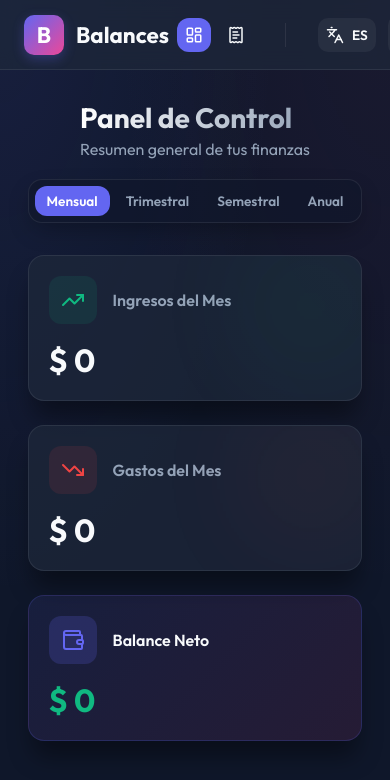
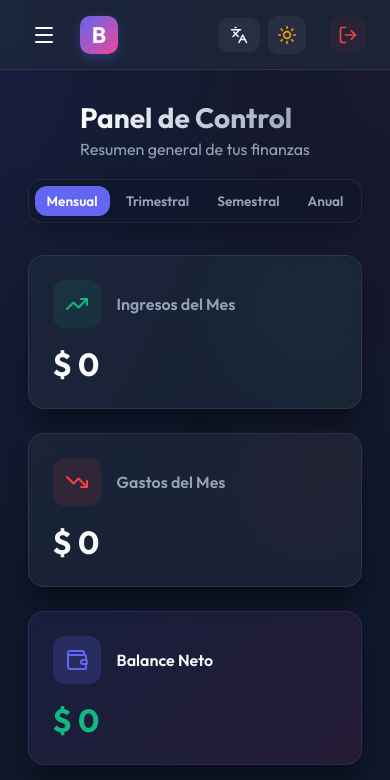
Before and after one commit to Miguel58000/Balances, a React (Vite) app: page / in a window 390 px wide. Shown: the top 780 px of the page. Built offline with nearby package versions, Linux system fonts and the light colour scheme; sample sign-in values are in the browser's storage.

Commit message:
Mobile and auth fixes

```diff
--- a/package.json
+++ b/package.json
@@ -1,7 +1,7 @@
 {
   "name": "balances",
   "private": true,
-  "version": "0.0.0",
+  "version": "1.4.0",
   "type": "module",
   "scripts": {
     "dev": "vite",
--- a/src/components/layout/Navbar.jsx
+++ b/src/components/layout/Navbar.jsx
@@ -1,15 +1,59 @@
-import React from 'react';
+import React, { useState } from 'react';
 import { Link, useLocation } from 'react-router-dom';
 import { useApp } from '../../context/AppContext';
-import { LayoutDashboard, ReceiptText, LogOut, Sun, Moon, Languages } from 'lucide-react';
+import { LayoutDashboard, ReceiptText, LogOut, Sun, Moon, Languages, Menu, X } from 'lucide-react';
+import { motion, AnimatePresence } from 'framer-motion';
 
 const Navbar = () => {
   const { currentUser, logout, theme, toggleTheme, language, toggleLanguage, t } = useApp();
   const location = useLocation();
+  const [isMenuOpen, setIsMenuOpen] = useState(false);
 
   if (!currentUser) return null;
 
+  const NavLinks = ({ mobile = false }) => (
+    <>
+      <Link
+        to="/"
+        className={`btn ${location.pathname === '/' ? 'btn-primary' : ''}`}
+        onClick={() => setIsMenuOpen(false)}
+        style={{
+          display: 'flex',
+          alignItems: 'center',
+          gap: '8px',
+          padding: '10px 16px',
+          background: location.pathname === '/' ? 'var(--primary)' : 'transparent',
+          color: location.pathname === '/' ? 'white' : 'var(--text-main)',
+          width: mobile ? '100%' : 'auto',
+          justifyContent: mobile ? 'flex-start' : 'center'
+        }}
+      >
+        <LayoutDashboard size={18} />
+        <span>{t('dashboard')}</span>
+      </Link>
+      <Link
+        to="/transactions"
+        className={`btn ${location.pathname === '/transactions' ? 'btn-primary' : ''}`}
+        onClick={() => setIsMenuOpen(false)}
+        style={{
+          display: 'flex',
+          alignItems: 'center',
+          gap: '8px',
+          padding: '10px 16px',
+          background: location.pathname === '/transactions' ? 'var(--primary)' : 'transparent',
+          color: location.pathname === '/transactions' ? 'white' : 'var(--text-main)',
+          width: mobile ? '100%' : 'auto',
+          justifyContent: mobile ? 'flex-start' : 'center'
+        }}
+      >
+        <ReceiptText size={18} />
+        <span>{t('transactions')}</span>
+      </Link>
+    </>
+  );
+
   return (
+    <>
       <nav style={{
         position: 'fixed',
         top: 0,
@@ -17,7 +61,7 @@ const Navbar = () => {
         right: 0,
         height: '70px',
         background: 'var(--bg-card)',
-      backdropFilter: 'blur(10px)',
+        backdropFilter: 'blur(12px)',
         borderBottom: '1px solid var(--border-glass)',
         zIndex: 1000,
         display: 'flex',
@@ -29,6 +73,20 @@ const Navbar = () => {
           alignItems: 'center',
           width: '100%'
         }}>
+          <div style={{ display: 'flex', alignItems: 'center', gap: '16px' }}>
+            {/* Hamburger Menu Toggle (Mobile Only) */}
+            <button
+              className="mobile-only"
+              onClick={() => setIsMenuOpen(!isMenuOpen)}
+              style={{
+                padding: '8px',
+                color: 'var(--text-main)',
+                display: 'none' // Controlled by CSS
+              }}
+            >
+              {isMenuOpen ? <X size={24} /> : <Menu size={24} />}
+            </button>
+
             <Link to="/" style={{
               display: 'flex',
               alignItems: 'center',
@@ -39,8 +97,8 @@ const Navbar = () => {
               fontSize: '1.4rem'
             }}>
               <div style={{
-            width: '40px',
-            height: '40px',
+                width: '38px',
+                height: '38px',
                 borderRadius: '10px',
                 background: 'linear-gradient(135deg, var(--primary), var(--secondary))',
                 display: 'flex',
@@ -49,66 +107,46 @@ const Navbar = () => {
                 color: 'white',
                 boxShadow: '0 4px 12px rgba(99, 102, 241, 0.3)'
               }}>B</div>
-          Balances
-        </Link>
-
-        <div style={{ display: 'flex', alignItems: 'center', gap: '32px' }}>
-          <div style={{ display: 'flex', gap: '8px' }}>
-            <Link to="/" className={`btn ${location.pathname === '/' ? 'btn-primary' : ''}`} style={{
-              display: 'flex',
-              alignItems: 'center',
-              gap: '8px',
-              padding: '8px 16px',
-              background: location.pathname === '/' ? 'var(--primary)' : 'transparent',
-              color: location.pathname === '/' ? 'white' : 'var(--text-main)'
-            }}>
-              <LayoutDashboard size={18} />
-              <span className="nav-text">{t('dashboard')}</span>
-            </Link>
-            <Link to="/transactions" className={`btn ${location.pathname === '/transactions' ? 'btn-primary' : ''}`} style={{
-              display: 'flex',
-              alignItems: 'center',
-              gap: '8px',
-              padding: '8px 16px',
-              background: location.pathname === '/transactions' ? 'var(--primary)' : 'transparent',
-              color: location.pathname === '/transactions' ? 'white' : 'var(--text-main)'
-            }}>
-              <ReceiptText size={18} />
-              <span className="nav-text">{t('transactions')}</span>
+              <span className="desktop-only">Balances</span>
             </Link>
           </div>
 
-          <div style={{ width: '1px', height: '24px', background: 'var(--border-glass)' }} />
+          <div style={{ display: 'flex', alignItems: 'center', gap: '16px' }}>
+            {/* Main Nav Links (Desktop Only) */}
+            <div className="desktop-only" style={{ display: 'flex', gap: '8px', marginRight: '16px' }}>
+              <NavLinks />
+            </div>
 
-          <div style={{ display: 'flex', alignItems: 'center', gap: '12px' }}>
-            {/* Language Toggle */}
+            <div className="desktop-only" style={{ width: '1px', height: '24px', background: 'var(--border-glass)', marginRight: '8px' }} />
+
+            {/* Language & Theme - Moved slightly left by being before profile and having a gap */}
+            <div style={{ display: 'flex', alignItems: 'center', gap: '8px', marginRight: '8px' }}>
               <button
                 onClick={toggleLanguage}
-              className="btn"
+                className="btn-icon"
+                title={language.toUpperCase()}
                 style={{
                   padding: '8px 12px',
                   display: 'flex',
                   alignItems: 'center',
-                gap: '8px',
+                  gap: '6px',
                   borderRadius: '10px',
                   background: 'rgba(255,255,255,0.05)',
                   color: 'var(--text-main)',
-                fontSize: '0.85rem',
-                fontWeight: '600'
+                  fontSize: '0.8rem',
+                  fontWeight: '700'
                 }}
               >
                 <Languages size={18} />
-              {language.toUpperCase()}
+                <span className="desktop-only">{language.toUpperCase()}</span>
               </button>
 
-            {/* Theme Toggle */}
               <button
                 onClick={toggleTheme}
-              className="btn"
+                className="btn-icon"
                 style={{
-                width: '40px',
-                height: '40px',
-                padding: 0,
+                  width: '38px',
+                  height: '38px',
                   display: 'flex',
                   alignItems: 'center',
                   justifyContent: 'center',
@@ -119,20 +157,28 @@ const Navbar = () => {
               >
                 {theme === 'dark' ? <Sun size={20} /> : <Moon size={20} />}
               </button>
+            </div>
 
-            <div className="profile-box">
-              <div style={{ fontSize: '0.85rem', fontWeight: '700', color: 'var(--text-main)', display: 'flex', alignItems: 'center', gap: '6px' }}>
-                {t('hello')}, {currentUser.name.split(' ')[0]} <span style={{ fontSize: '1rem' }}>👋</span>
+            <div className="profile-section" style={{ display: 'flex', alignItems: 'center', gap: '12px' }}>
+              <div className="profile-box desktop-only" style={{
+                paddingLeft: '12px',
+                borderLeft: '1px solid var(--border-glass)',
+                textAlign: 'right'
+              }}>
+                <div style={{ fontSize: '0.85rem', fontWeight: '700', color: 'var(--text-main)' }}>
+                  {currentUser.name.split(' ')[0]} 👋
                 </div>
                 <div style={{ fontSize: '0.7rem', color: 'var(--text-dim)', fontWeight: '500' }}>{currentUser.email}</div>
               </div>
 
-            <button onClick={logout} className="btn" style={{
+              <button onClick={logout} className="btn-icon" style={{
                 color: 'var(--danger)',
                 padding: '8px',
                 display: 'flex',
                 alignItems: 'center',
-              justifyContent: 'center'
+                justifyContent: 'center',
+                background: 'rgba(239, 68, 68, 0.05)',
+                borderRadius: '10px'
               }}>
                 <LogOut size={20} />
               </button>
@@ -140,7 +186,89 @@ const Navbar = () => {
           </div>
         </div>
       </nav>
+
+      {/* Mobile Menu Drawer */}
+      <AnimatePresence>
+        {isMenuOpen && (
+          <>
+            <motion.div
+              initial={{ opacity: 0 }}
+              animate={{ opacity: 1 }}
+              exit={{ opacity: 0 }}
+              onClick={() => setIsMenuOpen(false)}
+              style={{
+                position: 'fixed',
+                top: 0,
+                left: 0,
+                right: 0,
+                bottom: 0,
+                background: 'rgba(0,0,0,0.6)',
+                backdropFilter: 'blur(4px)',
+                zIndex: 998
+              }}
+            />
+            <motion.div
+              initial={{ x: '-100%' }}
+              animate={{ x: 0 }}
+              exit={{ x: '-100%' }}
+              transition={{ type: 'spring', damping: 25, stiffness: 200 }}
+              style={{
+                position: 'fixed',
+                top: 0,
+                left: 0,
+                bottom: 0,
+                width: '280px',
+                background: 'var(--bg-card)',
+                backdropFilter: 'blur(20px)',
+                borderRight: '1px solid var(--border-glass)',
+                zIndex: 999,
+                padding: '24px',
+                display: 'flex',
+                flexDirection: 'column',
+                gap: '32px'
+              }}
+            >
+              <div style={{ display: 'flex', alignItems: 'center', gap: '12px' }}>
+                <div style={{
+                  width: '40px',
+                  height: '40px',
+                  borderRadius: '10px',
+                  background: 'linear-gradient(135deg, var(--primary), var(--secondary))',
+                  display: 'flex',
+                  alignItems: 'center',
+                  justifyContent: 'center',
+                  color: 'white',
+                  fontWeight: '700'
+                }}>B</div>
+                <span style={{ fontWeight: '800', fontSize: '1.2rem' }}>Balances</span>
+              </div>
+
+              <div style={{ display: 'flex', flexDirection: 'column', gap: '12px' }}>
+                <NavLinks mobile />
+              </div>
+
+              <div style={{ marginTop: 'auto', paddingTop: '24px', borderTop: '1px solid var(--border-glass)' }}>
+                <div style={{ marginBottom: '16px' }}>
+                  <div style={{ fontWeight: '700', fontSize: '0.9rem' }}>{currentUser.name}</div>
+                  <div style={{ fontSize: '0.75rem', color: 'var(--text-dim)' }}>{currentUser.email}</div>
+                </div>
+                <button onClick={logout} className="btn" style={{
+                  width: '100%',
+                  background: 'rgba(239, 68, 68, 0.1)',
+                  color: 'var(--danger)',
+                  justifyContent: 'flex-start'
+                }}>
+                  <LogOut size={18} />
+                  {t('logout') || 'Cerrar Sesión'}
+                </button>
+              </div>
+            </motion.div>
+          </>
+        )}
+      </AnimatePresence>
+    </>
   );
 };
 
+
 export default Navbar;
--- a/src/index.css
+++ b/src/index.css
@@ -104,7 +104,19 @@ button {
 }
 
 /* Responsiveness Utilities */
+.mobile-only {
+  display: none !important;
+}
+
 @media (max-width: 768px) {
+  .mobile-only {
+    display: flex !important;
+  }
+
+  .desktop-only {
+    display: none !important;
+  }
+
   .container {
     padding: 0 16px;
   }
@@ -120,25 +132,16 @@ button {
   }
 
   .glass-card {
-    padding: 20px !important;
+    padding: 24px !important;
   }
 
-  .btn {
+  .btn:not(.btn-icon) {
     width: 100%;
     justify-content: center;
   }
 
-  .nav-text, .profile-box {
-    display: none !important;
-  }
-
   nav .container {
     gap: 8px;
-  }
-
-  nav .btn {
-    width: auto;
-    padding: 8px !important;
   }
 }
 
@@ -170,6 +173,22 @@ button {
 .btn-primary:hover {
   transform: translateY(-2px);
   box-shadow: 0 8px 20px rgba(99, 102, 241, 0.3);
+}
+
+.btn-icon {
+  padding: 8px;
+  border-radius: 12px;
+  display: flex;
+  align-items: center;
+  justify-content: center;
+  transition: var(--transition);
+  color: var(--text-main);
+  background: rgba(255, 255, 255, 0.05);
+}
+
+.btn-icon:hover {
+  background: rgba(255, 255, 255, 0.1);
+  transform: translateY(-1px);
 }
 
 /* Inputs */
```
Also changed, not shown: src/components/layout/Footer.jsx (+6 -3 lines), src/pages/AuthPage.jsx (+13 -4 lines), 1 other file (tests, documents, lock files or other folders). Lines whose indentation alone changed are shown as unchanged.
